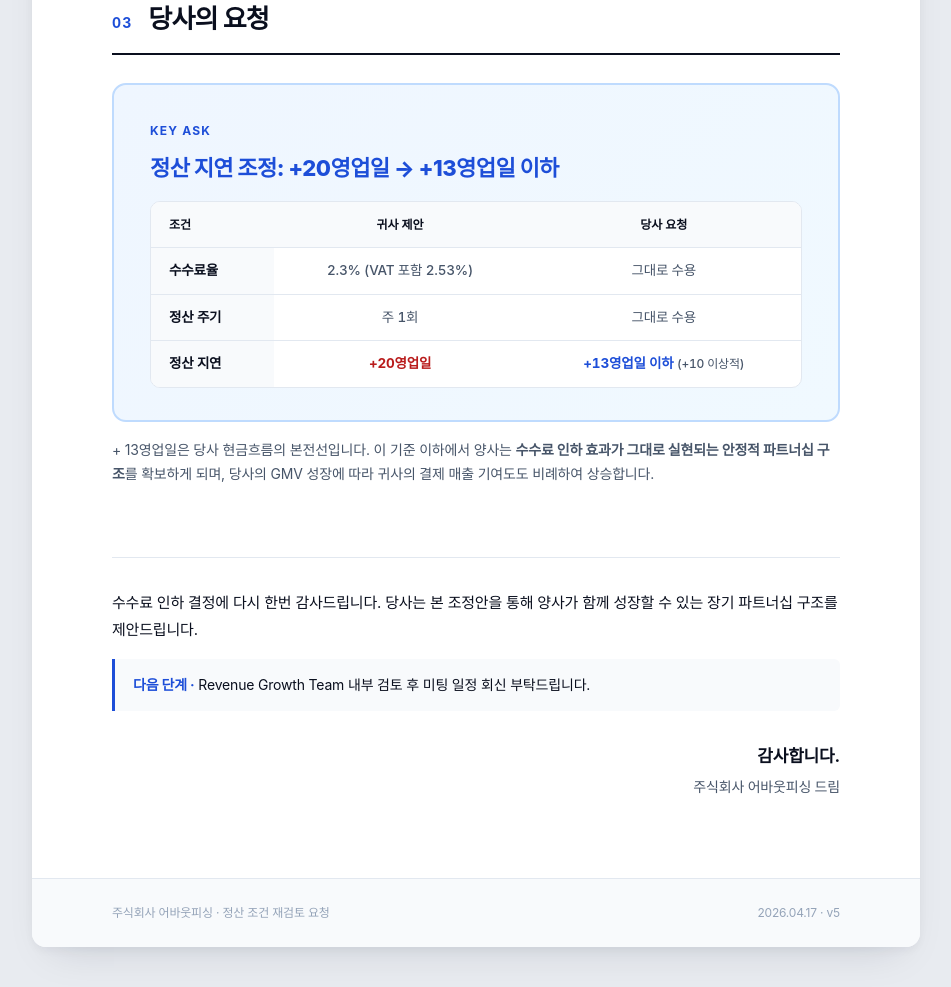
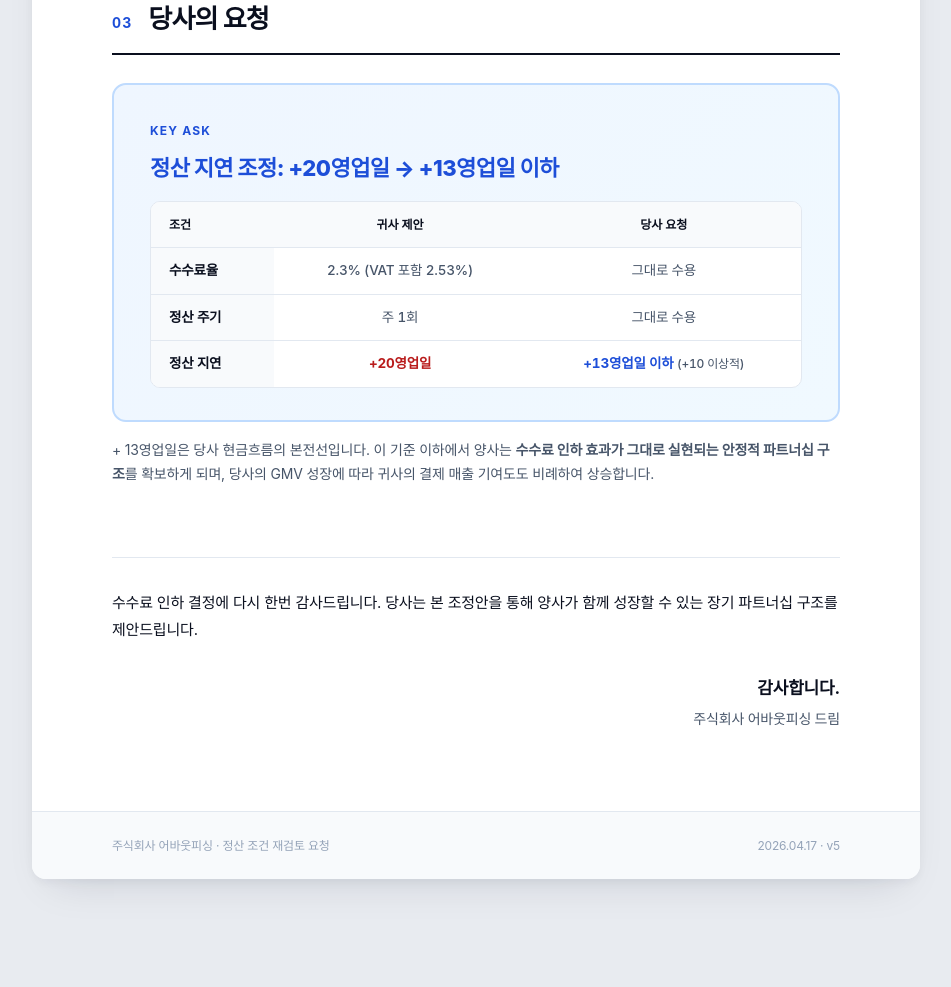
Before and after one commit to banns0104/tosspayments-negotiation, a plain HTML site: page index.html in a window 1280 px wide. Shown: the part 4110-5097 px from the top of the page, without its empty margins (164-1115 px from the left). After the commit the page ends 5029 px from the top, so only its background shows below. Drawn offline with nearby package versions, Linux system fonts and the light colour scheme; a web font is replaced by a local one.

Commit message:
Add files via upload

```diff
--- a/index.html
+++ b/index.html
@@ -879,9 +879,6 @@ tr.row-toss:hover td { background: #FEF3C7; }
         <p style="font-size: 15px; line-height: 1.75; color: var(--text); margin-bottom: 16px;">
           수수료 인하 결정에 다시 한번 감사드립니다. 당사는 본 조정안을 통해 양사가 함께 성장할 수 있는 장기 파트너십 구조를 제안드립니다.
         </p>
-        <p style="font-size: 14px; line-height: 1.7; color: var(--text); margin-top: 8px; padding: 14px 18px; background: var(--bg-2); border-left: 3px solid var(--brand); border-radius: 0 6px 6px 0;">
-          <strong style="color: var(--brand); font-weight: 700;">다음 단계 ·</strong> Revenue Growth Team 내부 검토 후 미팅 일정 회신 부탁드립니다.
-        </p>
 
         <div class="sign-off">
           <div class="thanks">감사합니다.</div>
```
